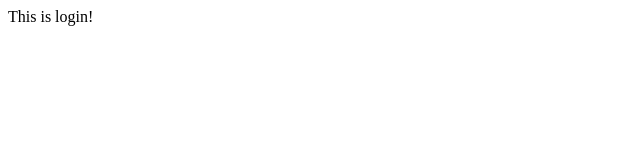
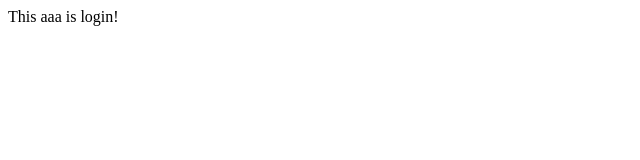
Before and after one commit to IvanGigoski/samplerepo, a plain HTML site: page login.html in a window 1280 px wide. Shown: the full height of the page, 0-640 px from the left. Drawn offline with Linux system fonts and the light colour scheme.

Commit message:
izmenjen login

```diff
--- a/login.html
+++ b/login.html
@@ -3,6 +3,6 @@
 	<title>login</title>
 	</head>
 	<body>
-		This is login!
+		This aaa is login!
 	</body>
 </html>
```
